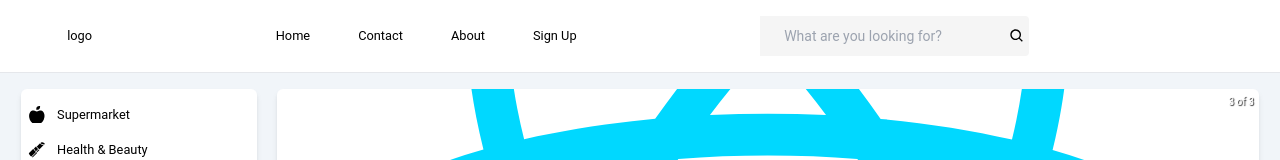
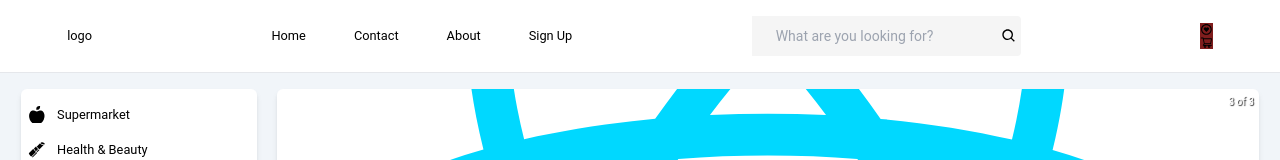
Before and after one commit to Ilesanmi-Erioluwa-Victor/hollywayglobal_frontend, a React (Vite) app: page / in a window 1280 px wide. Shown: the top 160 px of the page. Built offline with nearby package versions, Linux system fonts and the light colour scheme.

Commit message:
Working on user profile dropdown

```diff
--- a/src/components/LoggedNav.tsx
+++ b/src/components/LoggedNav.tsx
@@ -1,5 +1,6 @@
 import { v4 as uuidv4 } from 'uuid';
 import { BiSearch, BiHeartCircle } from 'react-icons/bi';
+import { AiOutlineShoppingCart } from "react-icons/ai"
 
 import { Link, NavLink } from 'react-router-dom';
 
@@ -71,9 +72,12 @@ const LoggedNav = (): JSX.Element => {
         icon={<BiSearch className='w-4 h-4' />}
         className=''
       />
-      <ul>
+      <ul className='bg-red-900'>
         <li>
-          <Link to={'/liked'}>{BiHeartCircle}</Link>
+          <Link to={'/liked'}>{<BiHeartCircle />}</Link>
+        </li>
+        <li>
+          <Link to={'/cart'}>{<AiOutlineShoppingCart />}</Link>
         </li>
       </ul>
     </nav>
```
